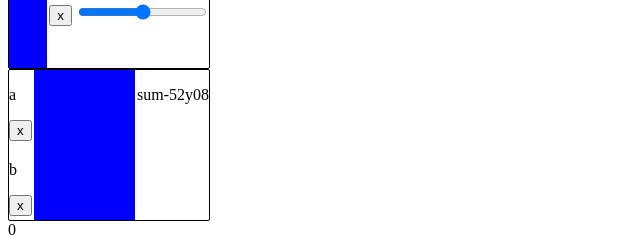
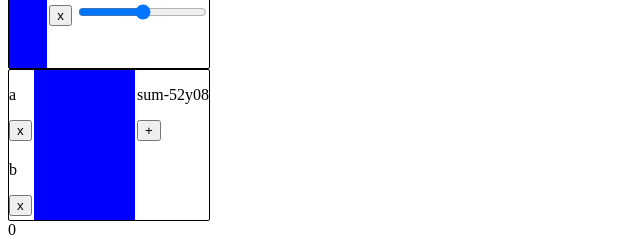
Before and after one commit to maxmmyron/nodes-editor-test, a SvelteKit app: page / in a window 1280 px wide. Shown: the part 243-480 px from the top of the page, without its empty margins (0-640 px from the left). Built offline with nearby package versions, Linux system fonts and the light colour scheme.

Commit message:
support dynamic node connections

```diff
--- a/src/routes/+page.svelte
+++ b/src/routes/+page.svelte
@@ -11,6 +11,11 @@
     nodes: [],
     edges: [],
   };
+
+  let initialConnectionDirection: "out" | "in" = "out";
+  let initialConnection: App.Connection<
+    (args: any) => Record<string, any>
+  > | null = null;
 
   const connect = <
     T extends (args: any) => Record<string, any>,
@@ -49,6 +54,8 @@
         unsubscriber,
       },
     ];
+
+    initialConnection = null;
   };
 
   const disconnect = <
@@ -70,14 +77,9 @@
         inVertex.key === keyB
     );
 
-    console.log(edge);
-
     // if an edge exists, call the unsubscriber method and remove it from the graph.
     if (edge) {
       edge.unsubscriber();
-      console.log(
-        `disconnecting ${nodeA.uuid}/${keyA.toString()} from ${nodeB.uuid}/${keyB.toString()}`
-      );
       graph.edges = graph.edges.filter((e) => e !== edge);
     }
   };
@@ -123,6 +125,14 @@
   sum.outputs.subscribe((e) => (sumOut = e.sum));
 </script>
 
+<svelte:window
+  on:click={() => {
+    if (initialConnection) {
+      initialConnection = null;
+    }
+  }}
+/>
+
 {#each graph.nodes as node}
   {@const __inputs = get(node.inputs)}
   {@const __outputs = get(node.outputs)}
@@ -135,7 +145,23 @@
           )}
           <div class="input">
             <p>{key}</p>
-            {#if connection}
+            {#if initialConnection && initialConnectionDirection === "out"}
+              <!-- If there exists an initial connection (i.e. we're drawing a new edge) and we're drawing an edge *from* an output, then allow connection to this -->
+              <button
+                on:click={() => {
+                  // FIXME: this shouldn't be necessary
+                  if (!initialConnection) return;
+                  connect(
+                    initialConnection.node,
+                    initialConnection.key.toString(),
+                    node,
+                    key
+                  );
+                }}
+              >
+                @
+              </button>
+            {:else if connection}
               <!-- If there exists an edge that this input is a vertex of, render the disconnect button -->
               <button
                 on:click={() =>
@@ -149,6 +175,14 @@
                 x
               </button>
             {:else}
+              <button
+                on:click|stopPropagation={() => {
+                  initialConnectionDirection = "in";
+                  initialConnection = { node, key };
+                }}
+              >
+                +
+              </button>
               <!-- Otherwise, render an input slider that corresponds to the type of the input TODO: very temporary behavior! -->
               {#if typeof value === "number"}
                 <input
@@ -173,7 +207,23 @@
           )}
           <div class="output">
             <p>{key}-{node.uuid}</p>
-            {#if connection}
+            {#if initialConnection && initialConnectionDirection === "in"}
+              <!-- If there exists an initial connection (i.e. we're drawing a new edge) and we're drawing an edge *from* an output, then allow connection to this -->
+              <button
+                on:click={() => {
+                  // FIXME: this shouldn't be necessary
+                  if (!initialConnection) return;
+                  connect(
+                    node,
+                    key,
+                    initialConnection.node,
+                    initialConnection.key.toString()
+                  );
+                }}
+              >
+                @
+              </button>
+            {:else if connection}
               <p>({connection.inVertex.key})</p>
               <!-- If there exists an edge that this output is a vertex of, render the disconnect button -->
               <button
@@ -186,6 +236,15 @@
                   )}
               >
                 x
+              </button>
+            {:else}
+              <button
+                on:click|stopPropagation={() => {
+                  initialConnectionDirection = "out";
+                  initialConnection = { node, key };
+                }}
+              >
+                +
               </button>
             {/if}
             {#if !__inputs}
```
